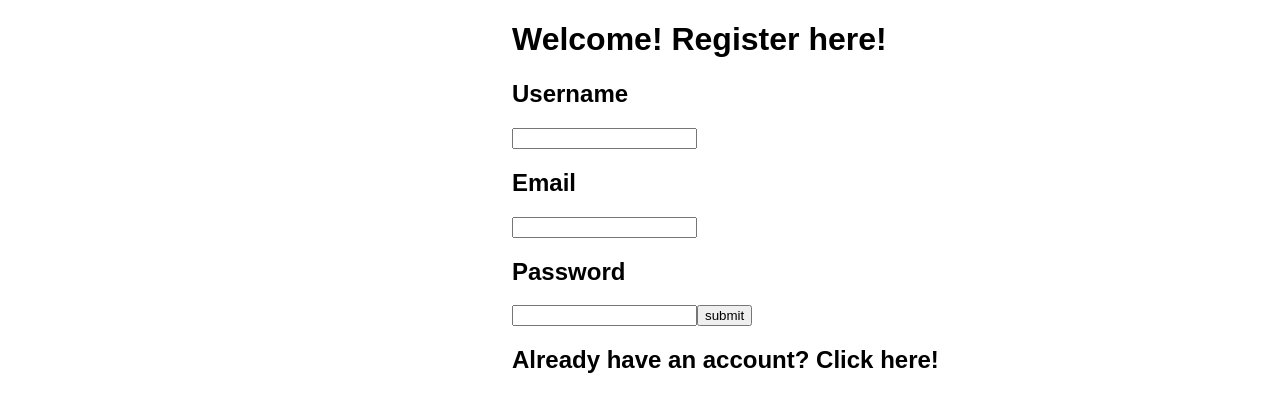
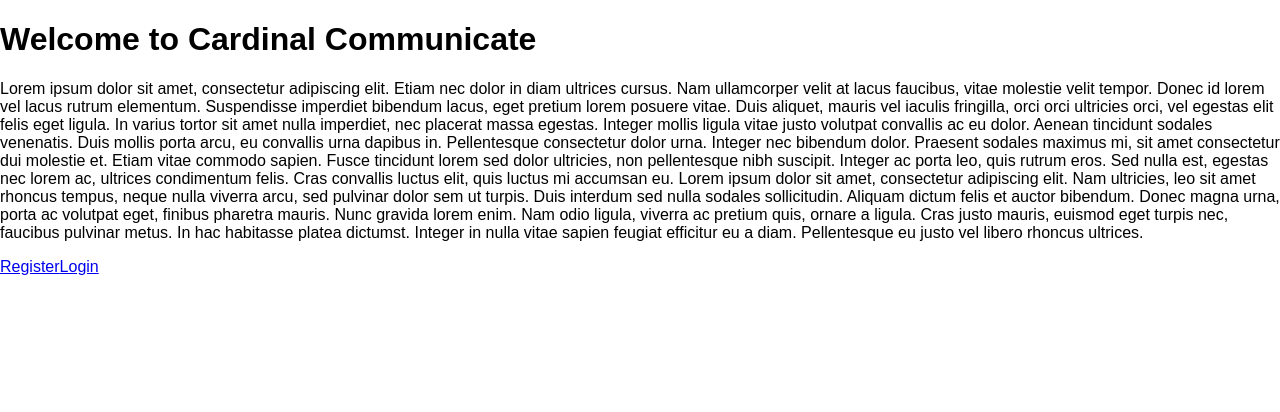
Before and after one commit to brjohnsn/CardinalCommunicate, a React (Create React App) app in the folder frontend/: page /#/ in a window 1280 px wide. Shown: the top 412 px of the page. Built offline with nearby package versions, Linux system fonts and the light colour scheme.

Commit message:
add register component

```diff
--- a/frontend/src/App.js
+++ b/frontend/src/App.js
@@ -3,6 +3,7 @@ import {Switch, Route} from 'react-router-dom';
 import Home from './Components/Home';
 import Login from './Components/Login';
 import Profile from './Components/Profile';
+import Register from './Components/Register';
 //import routes
 
 export default class App extends Component{
@@ -11,6 +12,7 @@ export default class App extends Component{
           <Switch>
               <Route exact path="/" component={Home} />
               <Route exact path="/Login" component={Login}/>
+              <Route exact path="/Register" component={Register}/>
               <Route exact path="/Profile" component={Profile}/>
           </Switch>
         );
--- a/frontend/src/Components/Home.js
+++ b/frontend/src/Components/Home.js
@@ -6,37 +6,25 @@ import {Link} from 'react-router-dom';
 export default class Home extends Component{
     constructor(props){
         super(props);
-        this.state = {
-            username:"",
-            password:"",
-            email:""
-        }
     }
 
-
-    onSubmit(e){
-        e.preventDefault();
-        axios.post("http://localhost:8888/Cardinal_cc/public/user/Register",{username:this.state.username, email:this.state.email, password:this.state.password}).then(()=> {
-            console.log("user created");
-            this.props.history.push("/Login")
-        })
-
-    }
     render(){
         return(
             <div>
-                <form onSubmit={(e)=>this.onSubmit(e)} style={{marginLeft: "40%"}}>
-                    <h1>Welcome! Register here!</h1>
-                    <h2>Username</h2>
-                    <input onChange={(e)=>this.setState({username:e.target.value})} value={this.state.username}/>
-                    <h2>Email</h2>
-                    <input onChange={(e)=>this.setState({email:e.target.value})} value={this.state.email}/>
-                    <h2>Password</h2>
-                    <input onChange={(e)=>this.setState({password:e.target.value})} value={this.state.password}/>
-                    <input className="button" type="submit" value="submit"/>
-                    <h2>Already have an account? Click here!</h2>
+                <h1>Welcome to Cardinal Communicate</h1>
+                <p>Lorem ipsum dolor sit amet, consectetur adipiscing elit. Etiam nec dolor in diam ultrices cursus. Nam ullamcorper velit at lacus faucibus, vitae molestie velit tempor.
+                    Donec id lorem vel lacus rutrum elementum. Suspendisse imperdiet bibendum lacus, eget pretium lorem posuere vitae. Duis aliquet, mauris vel iaculis fringilla, orci orci ultricies orci, vel egestas elit felis eget ligula.
+                    In varius tortor sit amet nulla imperdiet, nec placerat massa egestas. Integer mollis ligula vitae justo volutpat convallis ac eu dolor. Aenean tincidunt sodales venenatis. Duis mollis porta arcu, eu convallis urna dapibus in.
+                    Pellentesque consectetur dolor urna. Integer nec bibendum dolor. Praesent sodales maximus mi, sit amet consectetur dui molestie et. Etiam vitae commodo sapien. Fusce tincidunt lorem sed dolor ultricies, non pellentesque nibh suscipit.
+                    Integer ac porta leo, quis rutrum eros. Sed nulla est, egestas nec lorem ac, ultrices condimentum felis.
 
-                </form>
+                    Cras convallis luctus elit, quis luctus mi accumsan eu. Lorem ipsum dolor sit amet, consectetur adipiscing elit.
+                    Nam ultricies, leo sit amet rhoncus tempus, neque nulla viverra arcu, sed pulvinar dolor sem ut turpis. Duis interdum sed nulla sodales sollicitudin.
+                    Aliquam dictum felis et auctor bibendum. Donec magna urna, porta ac volutpat eget, finibus pharetra mauris. Nunc gravida lorem enim. Nam odio ligula, viverra ac pretium quis, ornare a ligula.
+                    Cras justo mauris, euismod eget turpis nec, faucibus pulvinar metus. In hac habitasse platea dictumst. Integer in nulla vitae sapien feugiat efficitur eu a diam. Pellentesque eu justo vel libero rhoncus ultrices.
+                </p>
+                <Link to={'/Register'}>Register</Link>
+                <Link to={'/Login'}>Login</Link>
             </div>
         );
     }
--- /dev/null
+++ b/frontend/src/Components/Register.js
@@ -0,0 +1,43 @@
+import React, {Component} from 'react';
+import axios from 'axios'
+import {Link} from 'react-router-dom';
+
+
+export default class Register extends Component{
+    constructor(props){
+        super(props);
+        this.state = {
+            username:"",
+            password:"",
+            email:""
+        }
+    }
+
+
+    onSubmit(e){
+        e.preventDefault();
+        axios.post("http://localhost:8888/Cardinal_cc/public/user/Register",{username:this.state.username, email:this.state.email, password:this.state.password}).then(()=> {
+            console.log("user created");
+            this.props.history.push("/Login")
+        })
+
+    }
+    render(){
+        return(
+            <div>
+                <form onSubmit={(e)=>this.onSubmit(e)} style={{marginLeft: "40%"}}>
+                    <h1>Welcome! Register here!</h1>
+                    <h2>Username</h2>
+                    <input onChange={(e)=>this.setState({username:e.target.value})} value={this.state.username}/>
+                    <h2>Email</h2>
+                    <input onChange={(e)=>this.setState({email:e.target.value})} value={this.state.email}/>
+                    <h2>Password</h2>
+                    <input onChange={(e)=>this.setState({password:e.target.value})} value={this.state.password}/>
+                    <input className="button" type="submit" value="submit"/>
+                    <h2>Already have an account? Click here!</h2>
+                    <Link to={'/Login'}>Login</Link>
+                </form>
+            </div>
+        );
+    }
+}
```
